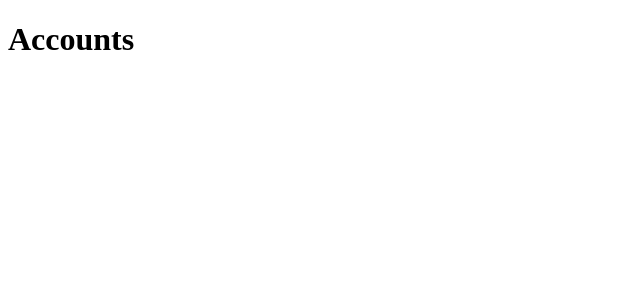
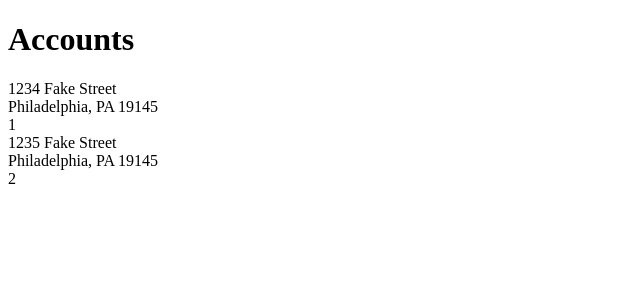
Before and after one commit to jackyl14/jacky-data-chest, an Angular app: page / in a window 1280 px wide. Shown: the top 300 px of the page, without its empty margins (0-640 px from the left). Built offline with nearby package versions, Linux system fonts and the light colour scheme.

Commit message:
Added mock data to account component

```diff
--- /dev/null
+++ b/src/app/mock/accounts.json
@@ -0,0 +1,18 @@
+[
+  {
+    "id": 1,
+    "user_id": 1,
+    "address": "1234 Fake Street",
+    "city": "Philadelphia",
+    "state": "PA",
+    "zipcode": "19145"
+  },
+  {
+    "id": 2,
+    "user_id": 1,
+    "address": "1235 Fake Street",
+    "city": "Philadelphia",
+    "state": "PA",
+    "zipcode": "19145"
+  }
+]
--- /dev/null
+++ b/src/app/services/account.service.ts
@@ -0,0 +1,22 @@
+import { Injectable } from '@angular/core';
+
+import { BehaviorSubject } from 'rxjs/BehaviorSubject';
+import { Observable } from 'rxjs/Observable';
+import 'rxjs/add/operator/map';
+import 'rxjs/add/observable/of';
+
+import { Account } from '../types';
+
+declare function require(url: string);
+
+@Injectable()
+export class AccountService {
+
+  constructor() {}
+
+  public getAll(): Observable<Account[]> {
+    const accountData: Account[] = require('../mock/accounts.json');
+    return Observable.of(<Account[]>accountData);
+  }
+
+}
--- /dev/null
+++ b/src/app/services/index.ts
@@ -0,0 +1 @@
+export * from './account.service';
--- /dev/null
+++ b/src/app/types/index.ts
@@ -0,0 +1 @@
+export * from './account.interface';
--- a/src/app/views/accounts/accounts.component.html
+++ b/src/app/views/accounts/accounts.component.html
@@ -1 +1,14 @@
 <h1>Accounts</h1>
+<div class="account-container">
+  <div *ngFor="let account of accounts">
+    <div class="account-content" (click)="onAccountClick(account.id)">
+      <div class="account-content-show">
+        <div class="account-main-text">{{account.address}}</div>
+        <div class="account-secondary-text">
+          {{account.city}}, {{account.state}} {{account.zipcode}}
+        </div>
+      </div>
+      <div class="account-content-hover">{{account.id}}</div>
+    </div>
+  </div>
+</div>
--- a/src/app/views/accounts/accounts.component.ts
+++ b/src/app/views/accounts/accounts.component.ts
@@ -1,10 +1,34 @@
 import { Component } from '@angular/core';
+import { Router } from '@angular/router';
+
+import { AccountService } from '../../services';
+import { Account } from '../../types';
 
 @Component({
   selector: 'accounts',
   templateUrl: './accounts.component.html',
-  styleUrls: ['./accounts.component.scss']
+  styleUrls: ['./accounts.component.scss'],
+  providers: [AccountService]
 })
 export class AccountsComponent {
 
+  public accounts: Account[];
+
+  constructor(
+    private AccountService: AccountService,
+    private Routes: Router
+  ) {
+    this.accounts = null;
+  }
+
+  public ngOnInit() {
+    this.AccountService.getAll().subscribe(accounts => {
+      this.accounts = accounts;
+      console.log(accounts);
+    });
+  }
+
+  public onAccountClick(accountId: number) {
+    console.log(`onAccountClick: ${accountId}`);
+  }
 }
```
Also changed, not shown: src/app/app.module.ts (+5 -3 lines), src/app/types/account.interface.ts (added, +8 -0 lines), src/app/views/services/accounts.service.ts (deleted), 2 other files (tests, documents, lock files or other folders).
